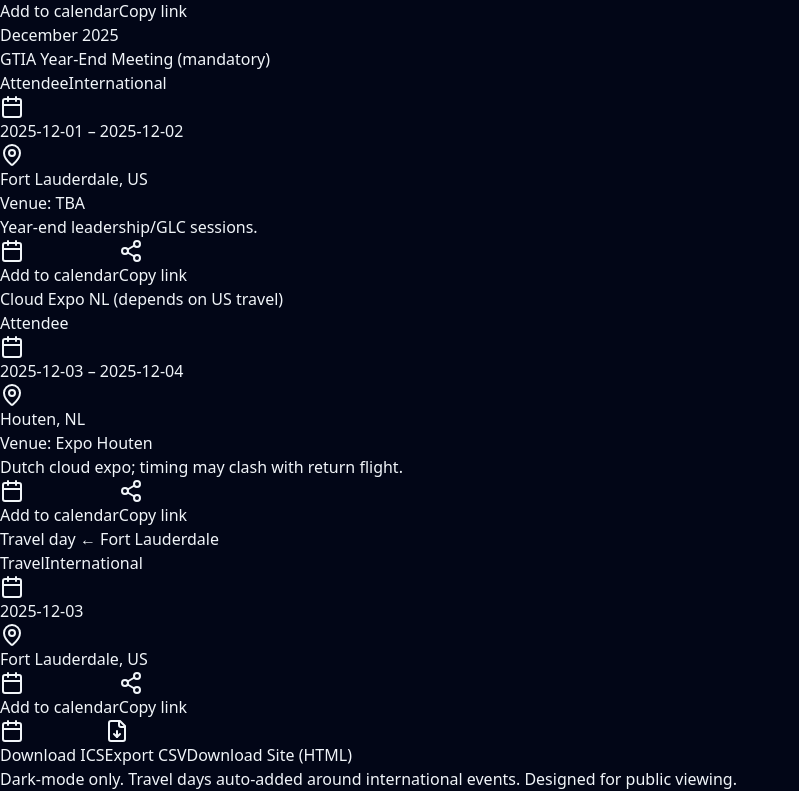
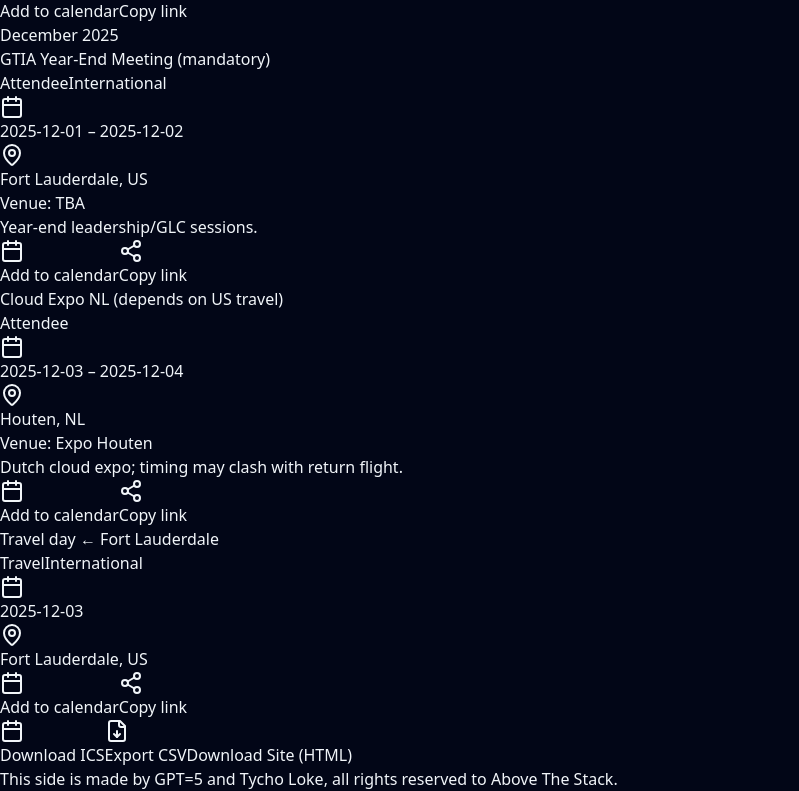
Before and after one commit to TychoLoke/where-is-tycho, a Next.js app: page / in a window 1280 px wide. Shown: the part 3673-4464 px from the top of the page, without its empty margins (0-799 px from the left). Built offline with nearby package versions, Linux system fonts and the light colour scheme.

Commit message:
Update page.jsx

```diff
--- a/src/app/page.jsx
+++ b/src/app/page.jsx
@@ -756,7 +756,7 @@
           <Button variant="outline" onClick={()=>exportStaticSite(events)} className="h-10 px-4 gap-2 border-slate-800 bg-slate-900 text-slate-200 hover:bg-slate-800">Download Site (HTML)</Button>
         </div>
 
-        <p className="mt-6 text-xs text-slate-500">Dark-mode only. Travel days auto-added around international events. Designed for public viewing.</p>
+        <p className="mt-6 text-xs text-slate-500">This side is made by GPT=5 and Tycho Loke, all rights reserved to Above The Stack.</p>
       </main>
     </div>
   );
```
